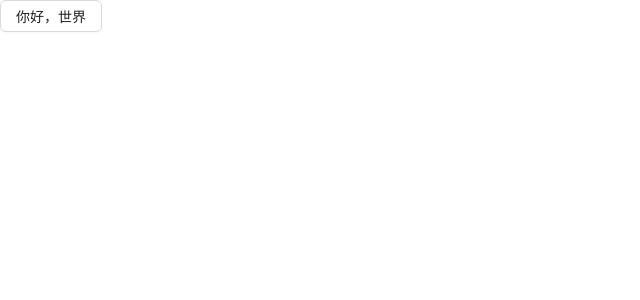
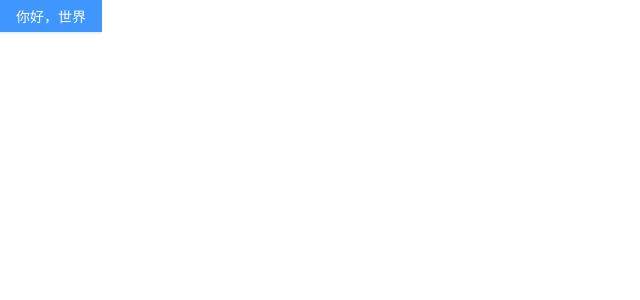
Before and after one commit to wrule/crapt, a React (Create React App) app: page / in a window 1280 px wide. Shown: the top 300 px of the page, without its empty margins (0-640 px from the left). Built offline with nearby package versions, Linux system fonts and the light colour scheme.

Commit message:
antd定制

```diff
--- a/src/App.tsx
+++ b/src/App.tsx
@@ -1,11 +1,18 @@
+import { ConfigProvider } from 'antd';
 import './App.scss';
 import { Home } from './views/home';
 
 function App() {
   return (
-    <div className="App">
-      <Home />
-    </div>
+    <ConfigProvider theme={{
+      token: {
+        borderRadius: 0,
+      },
+    }}>
+      <div className="App">
+        <Home />
+      </div>
+    </ConfigProvider>
   );
 }
 
--- a/src/views/home/index.tsx
+++ b/src/views/home/index.tsx
@@ -4,6 +4,6 @@ import style from './index.module.scss';
 export
 function Home() {
   return <div className={style.com}>
-    <Button>你好，世界</Button>
+    <Button type="primary">你好，世界</Button>
   </div>;
 }
```
